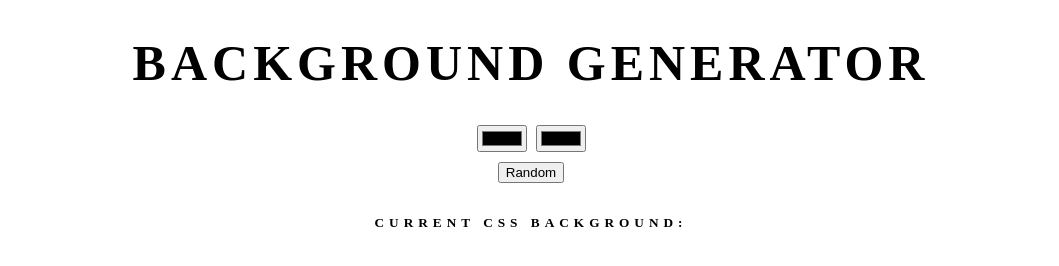
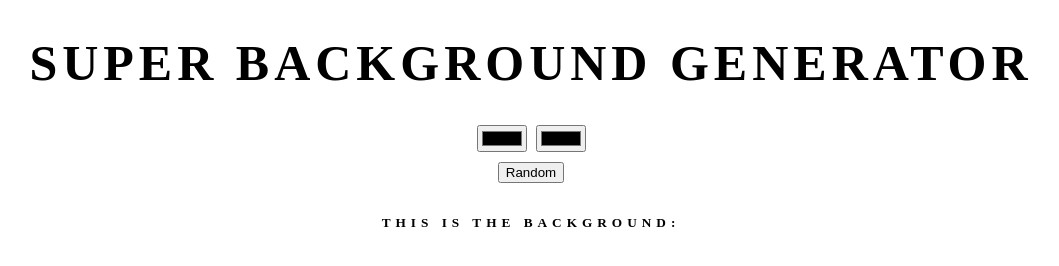
Before and after one commit to eliask-dev/backgroundGen, a plain HTML site: page index.html in a window 1280 px wide. Shown: the whole page, without its empty margins (109-1168 px from the left). Drawn offline with Linux system fonts and the light colour scheme.

Commit message:
changed some text

```diff
--- a/index.html
+++ b/index.html
@@ -11,7 +11,7 @@
 
 <body>
 
-    <h1>Background Generator</h1>
+    <h1>Super Background Generator</h1>
 
     <div>
         <input type="color" name="firstColor" id="firstColor">
@@ -21,7 +21,7 @@
     <button class="randomButton">Random</button>
     <div>
         <span>
-            <h5 id="currentText">Current CSS Background:</h5>
+            <h5 id="currentText">This is the background:</h5>
             <h6 id="colorCodes"></h6>
         </span>
     </div>
```
